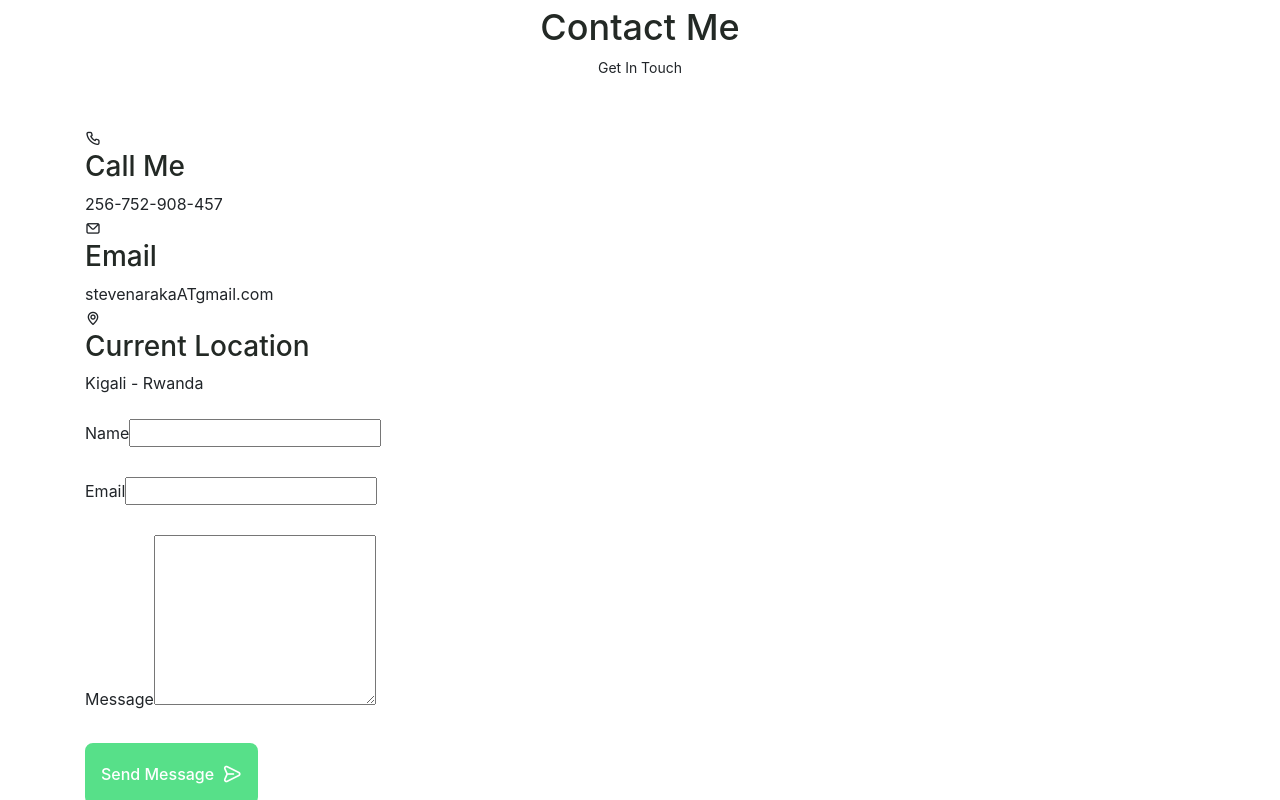
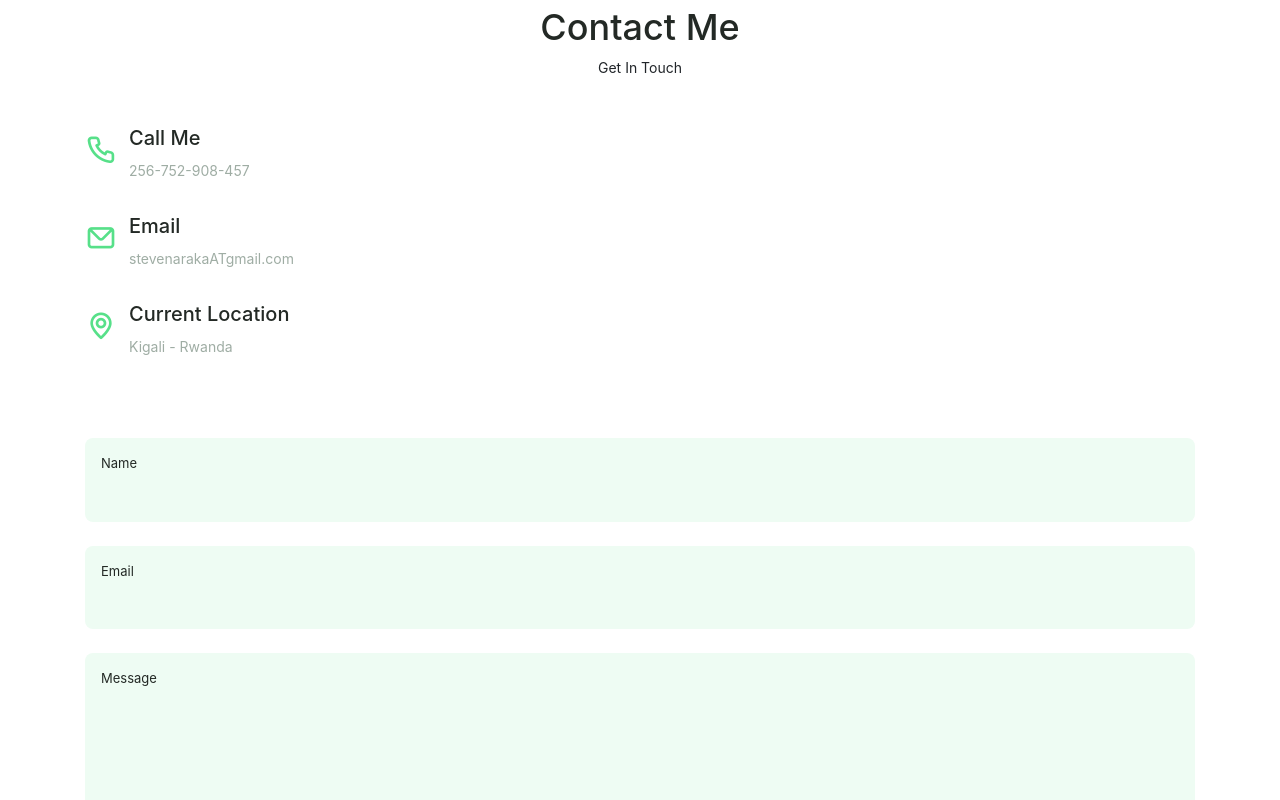
Before and after one commit to StephenAraka/portfolio, a React (Create React App) app: page / in a window 1280 px wide. Shown: the part 4560-5360 px from the top of the page. Built offline with nearby package versions, Linux system fonts and the light colour scheme; some icons are missing.

Commit message:
style contact me section

```diff
--- a/src/index.css
+++ b/src/index.css
@@ -809,8 +809,52 @@ img {
 
 
 /*==================== CONTACT ME ====================*/
+.contact__container {
+  row-gap: 3rem;
+}
 
+.contact__information {
+  display: flex;
+  margin-bottom: var(--mb-2);
+}
 
+.contact__icon {
+  font-size: 2rem;
+  color: var(--first-color);
+  margin-right: var(--mb-0-75);
+}
+
+.contact__title {
+  font-size: var(--h3-font-size);
+  font-weight: var(--font-medium);
+}
+
+.contact__subtitle {
+  font-size: var(--small-font-size);
+  color: var(--text-color-light);
+}
+
+.contact__content {
+  background-color: var(--input-color);
+  border-radius: .5rem;
+  padding: .75rem 1rem .25rem;
+}
+
+.contact__label {
+  font-size: var(--smaller-font-size);
+  color: var(--title-color);
+}
+
+.contact__input {
+  width: 100%;
+  background-color: var(--input-color);
+  color: var(--text-color);
+  font-family: var(--body-font);
+  font-size: var(--normal-font-size);
+  border: none;
+  outline: none;
+  padding: .25rem .5rem .5rem 0;
+}
 /*==================== FOOTER ====================*/
 
 
```
